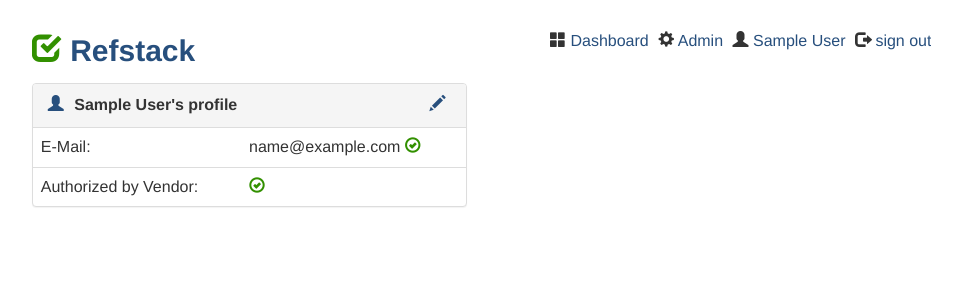
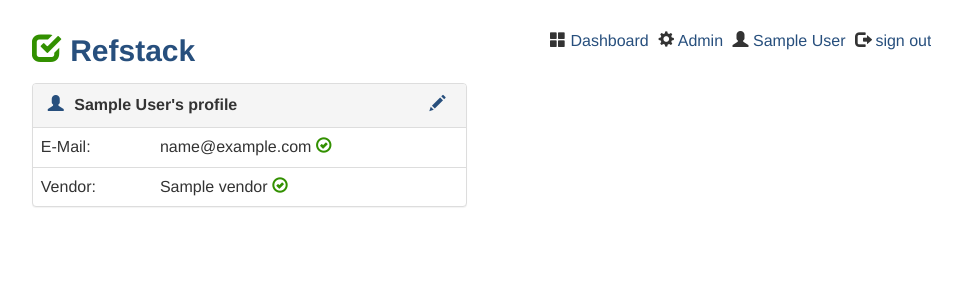
Before and after one commit to openstack-archive/refstack, a Flask app: page /profile in a window 1280 px wide. Shown: the top 300 px of the page, without its empty margins (159-1121 px from the left). Run offline with Flask 2, Linux system fonts and the light colour scheme; the visitor is signed in with stand-in values (Sample User, id 1); tables that the repository leaves empty hold one stand-in row (values such as "Sample post"); some libraries are stand-ins or nearby versions.

Commit message:
profile tweaks

```diff
--- a/refstack/templates/view_profile.html
+++ b/refstack/templates/view_profile.html
@@ -27,9 +27,10 @@
             </tr>
             <tr>
               <td>
-                  Authorized by Vendor:
+                  Vendor:
               </td>
               <td >
+                  {{ user.vendor.vendor_name }}
                   {% if user.authorized %}
                     <span class="glyphicon glyphicon-ok-circle green" ></span>
                   {% else %}
```
